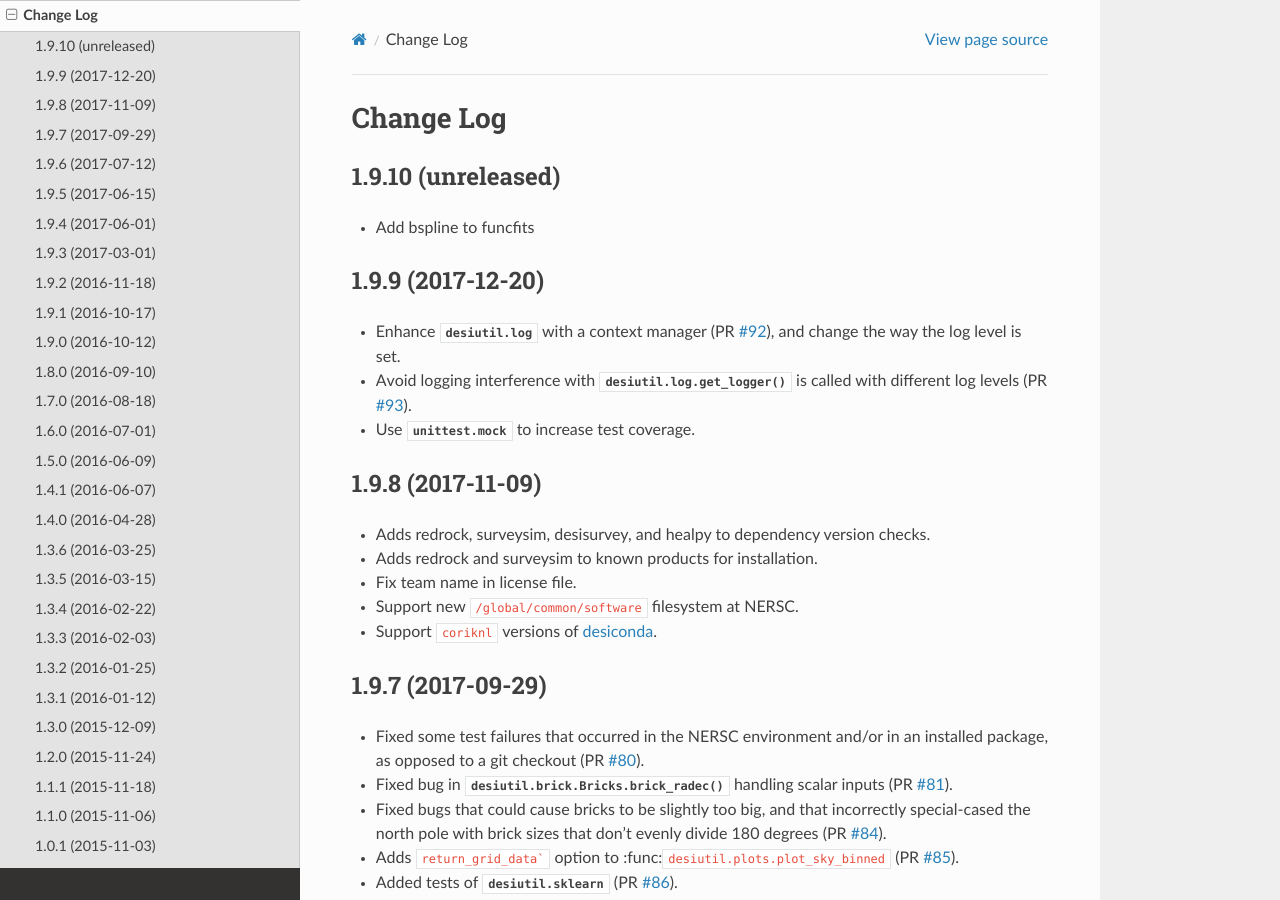
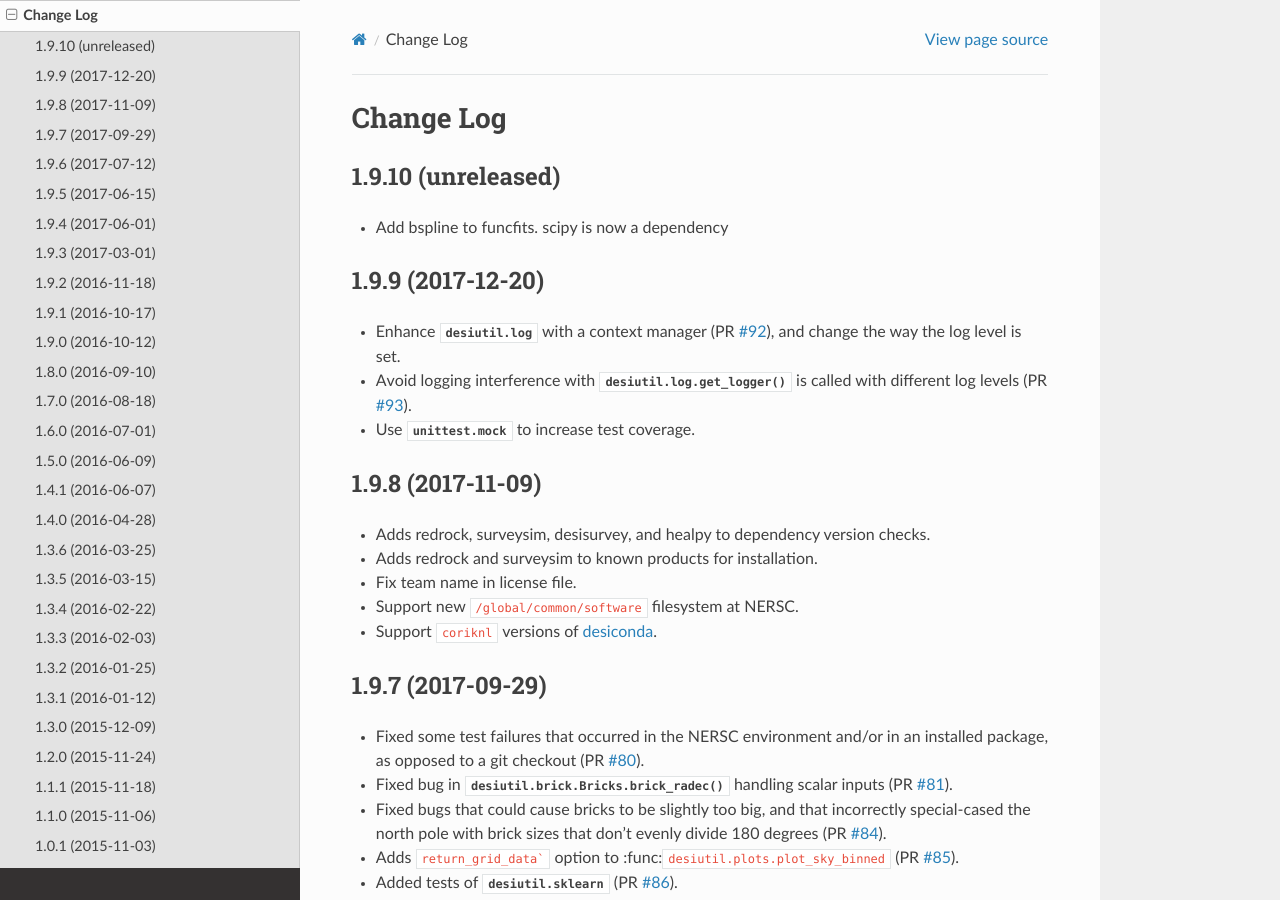
Before and after one commit to desihub/desiutil, a Sphinx documentation site: the page built from doc/changes.rst, in a window 1280 px wide and 900 px high. Built offline with Sphinx 7.4.7 and the Read the Docs theme 2.0.0, drawn with Linux system fonts in a browser that asks for light colours.

Commit message:
scipy for Sphinx

```diff
--- a/doc/changes.rst
+++ b/doc/changes.rst
@@ -5,7 +5,7 @@ Change Log
 1.9.10 (unreleased)
 -------------------
 
-* Add bspline to funcfits
+* Add bspline to funcfits.  scipy is now a dependency
 
 1.9.9 (2017-12-20)
 ------------------
```
Also changed, not shown: .travis.yml.
